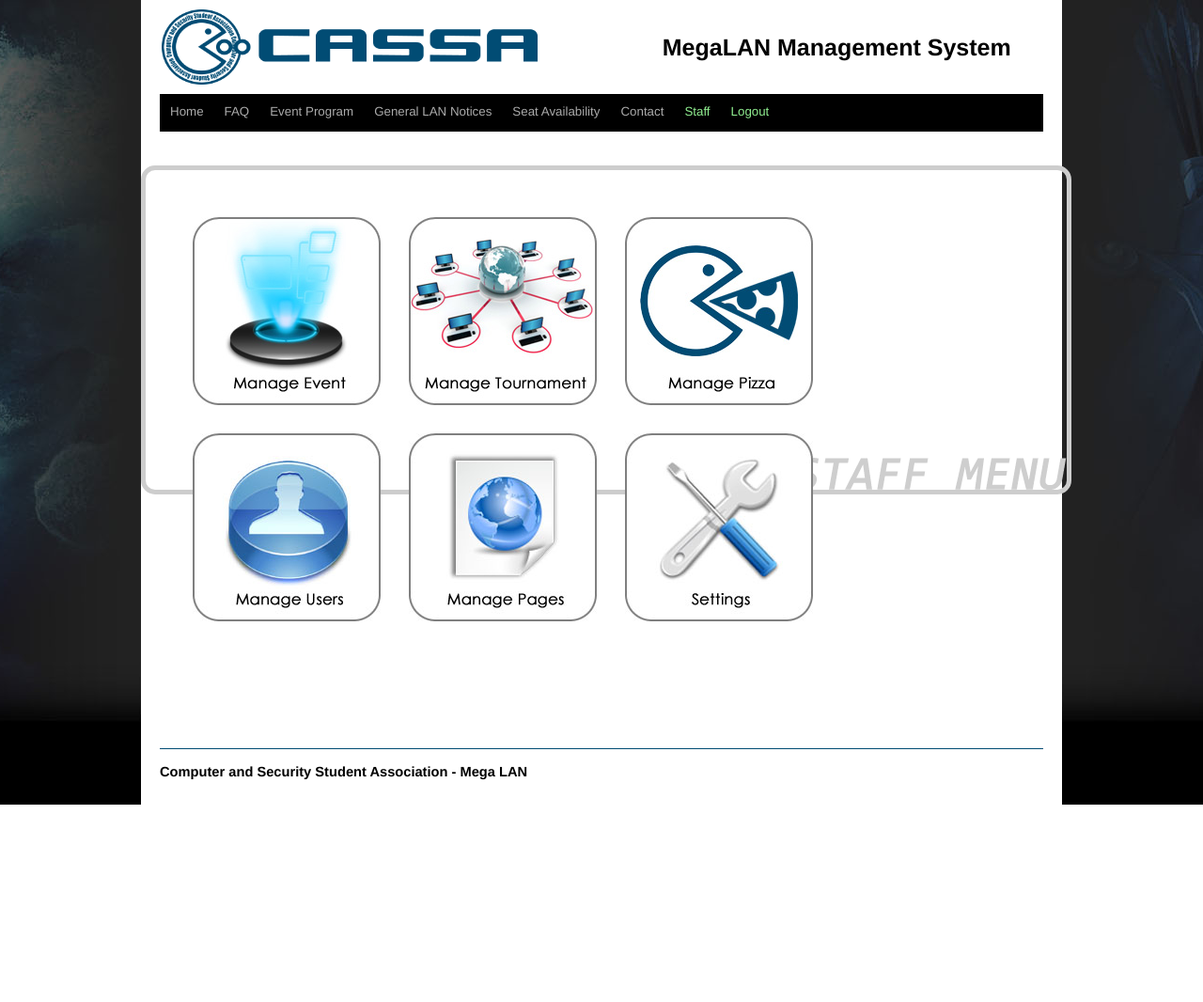
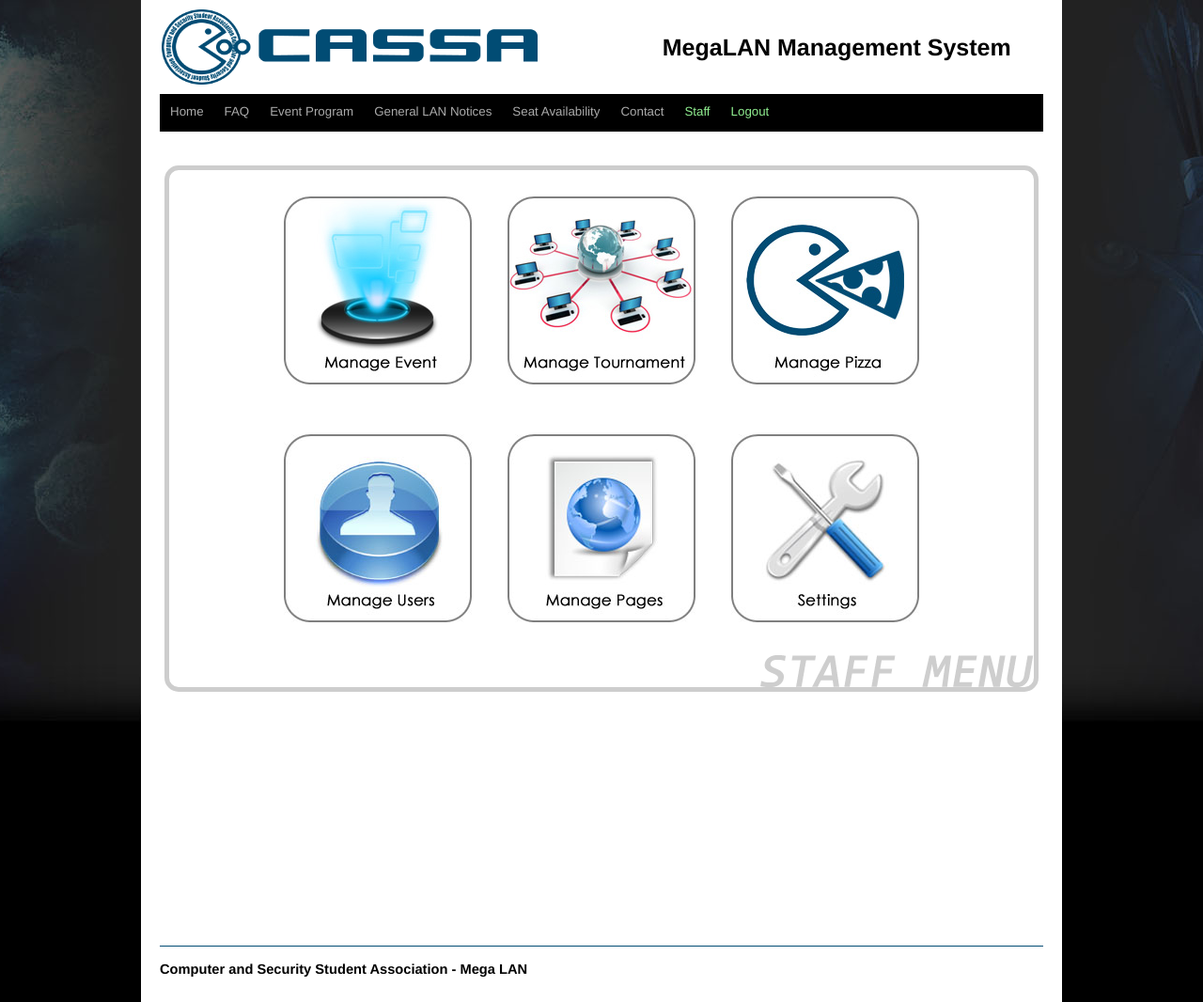
Before and after one commit to DrMinken/cassalan, a PHP site: page /management/staffBoard.php in a window 1280 px wide. Shown: the whole page at 94% size. Before the commit the page ends 856 px from the top, so only its background shows below. Run offline with PHP 8.4, Linux system fonts and the light colour scheme; the visitor is signed in with stand-in values (Sample User, id 1).

Commit message:
QM - Updated StaffBoard page

```diff
--- a/xampp/htdocs/CASSA/css/style.css
+++ b/xampp/htdocs/CASSA/css/style.css
@@ -458,15 +458,16 @@ p
 /* BOARD DIV */
 .boardDIV
 {
-	width: 940px;
-	height: 300px;
-	padding: 20px;
+	width: 930px;
+	height: 560px;
+
 
  	border: 5px solid #CDCDCD;
 	-moz-border-radius: 15px;
 	border-radius: 15px;
 
 	text-align: center;
+
 	background: url('/cassa/images/layers/staffMenu.png') right bottom no-repeat;
 }
 .boardButton
--- a/xampp/htdocs/CASSA/management/staffBoard.php
+++ b/xampp/htdocs/CASSA/management/staffBoard.php
@@ -38,11 +38,9 @@
 
 
 
-
-
-<div class='boardDIV'>
-	<table cellspacing='30px'>
+<table class='boardDIV' align='center' border='0'>
 <tr>
+	<td width='100px;'>&nbsp;</td>
 	<td>
 		<!-- MANAGE EVENT -->
 		<a href='MANevent.php'>
@@ -66,8 +64,10 @@
 				onmouseover='this.src="../images/buttons/pizzaO.jpg"' 					onmouseout='this.src="../images/buttons/pizza.jpg"' />
 		</a>
 	</td>
+	<td width='100px;'>&nbsp;</td>
 </tr>
 <tr>
+	<td width='100px;'>&nbsp;</td>
 	<td>
 		<!-- MANAGE USERS -->
 		<a href='MANuser.php'>
@@ -91,8 +91,10 @@
 				onmouseover='this.src="../images/buttons/settingsO.jpg"' 					onmouseout='this.src="../images/buttons/settings.jpg"' />
 		</a>
 	</td>
-	</tr>	</table>
-</div>
+	<td width='100px;'>&nbsp;</td>
+</tr>
+<tr><td colspan='5' height='40px'>&nbsp</td></tr>
+</table>
 
 
 
```
Lines whose indentation alone changed are shown as unchanged.
